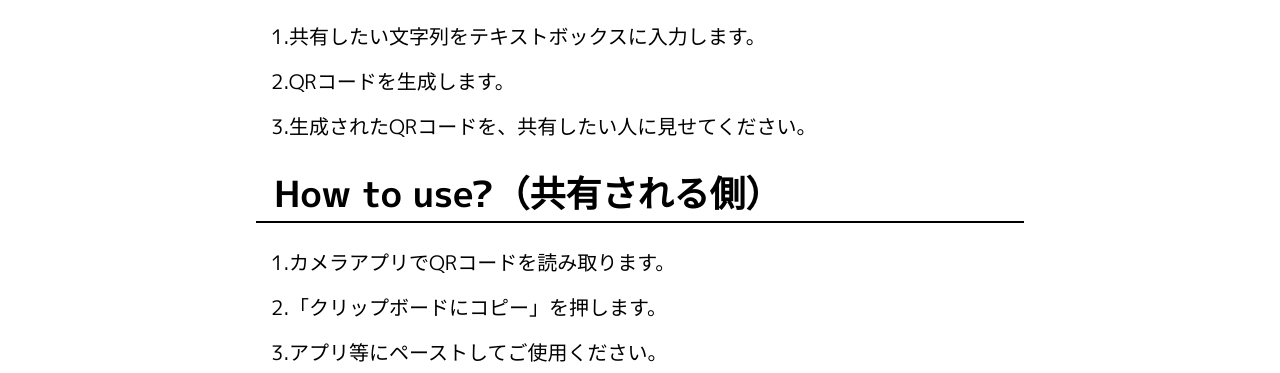
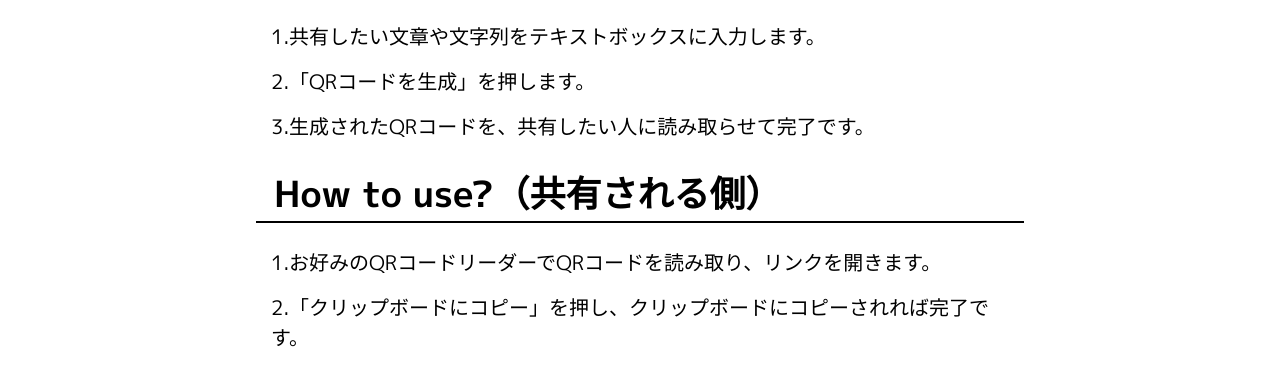
Before and after one commit to NeyaTetsu/QR-share, a plain HTML site: page index.html in a window 1280 px wide. Shown: the part 560-933 px from the top of the page. Drawn offline with Linux system fonts and the light colour scheme.

Commit message:
How to use?の部分を修正
文章が若干意味不明だった

```diff
--- a/index.html
+++ b/index.html
@@ -44,13 +44,12 @@
         <input type="button" value="QRコードを生成" id="createB">
         <hr>
         <h2>How to use?（共有する側）</h2>
-        <p>1.共有したい文字列をテキストボックスに入力します。</p>
-        <p>2.QRコードを生成します。</p>
-        <p>3.生成されたQRコードを、共有したい人に見せてください。</p>
+        <p>1.共有したい文章や文字列をテキストボックスに入力します。</p>
+        <p>2.「QRコードを生成」を押します。</p>
+        <p>3.生成されたQRコードを、共有したい人に読み取らせて完了です。</p>
         <h2>How to use?（共有される側）</h2>
-        <p>1.カメラアプリでQRコードを読み取ります。</p>
-        <p>2.「クリップボードにコピー」を押します。</p>
-        <p>3.アプリ等にペーストしてご使用ください。</p>
+        <p>1.お好みのQRコードリーダーでQRコードを読み取り、リンクを開きます。</p>
+        <p>2.「クリップボードにコピー」を押し、クリップボードにコピーされれば完了です。</p>
         <h2>Share this app</h2>
         <div class="sharebutton">
             <a href="https://twitter.com/share?ref_src=twsrc%5Etfw" class="twitter-share-button" data-size="large" data-text="QR-shareを使えばゲームのプレーヤーIDなどの文字列を簡単に共有できます！" data-via="neyatetsu" data-related="" data-show-count="false">Tweet</a><script async src="https://platform.twitter.com/widgets.js" charset="utf-8"></script>
```
